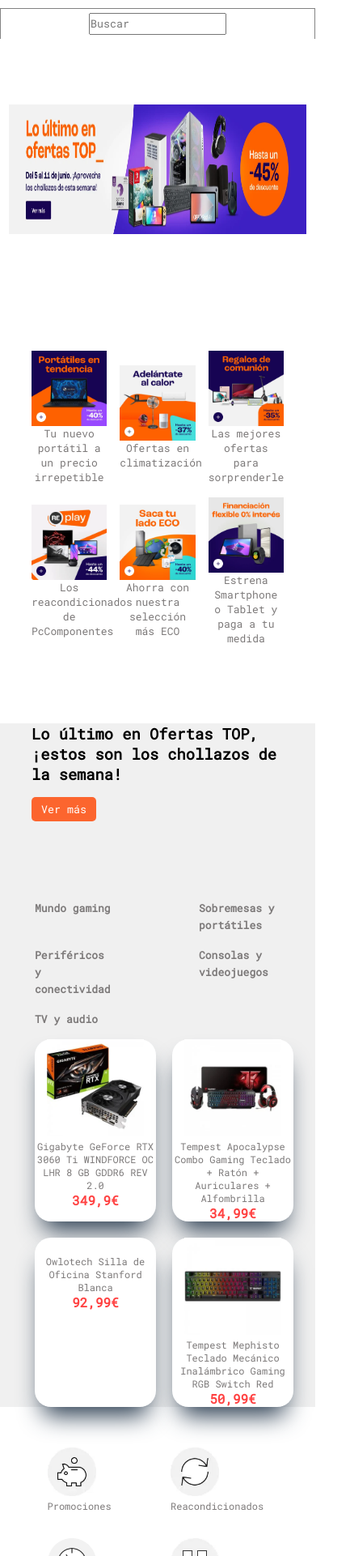
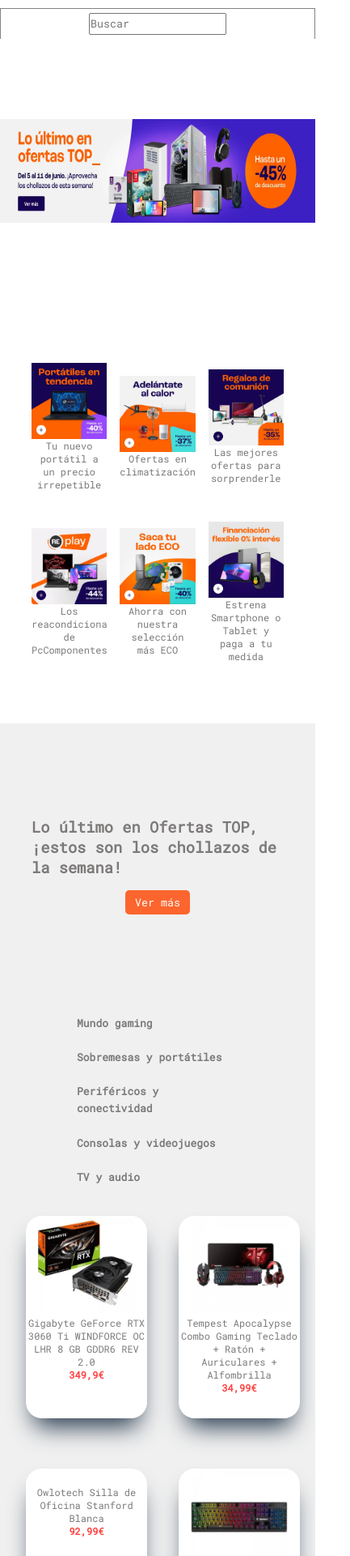
Before and after one commit to Screk/Proyecto1, a plain HTML site: page Mi_proyecto/index.html in a window 390 px wide. Shown: the part 79-2000 px from the top of the page at 81% size, 433 px wide, since content can reach past the window. Drawn offline with Linux system fonts and the light colour scheme.

Commit message:
fix the errors

```diff
--- a/Mi_proyecto/style.css
+++ b/Mi_proyecto/style.css
@@ -9,6 +9,8 @@
     margin: 0;
     padding: 0;
     font-family: 'Roboto Mono', monospace;
+    max-width: 100%;
+    overflow-x: hidden;
 }
 
 a {
@@ -17,6 +19,15 @@
 
 li {
     list-style-type: none;
+}
+
+h1, h2, h3, h4, h5 {
+    color: var(--primary);
+}
+
+p {
+    color: var(--primary);
+    font-size: 12px;
 }
 
 
@@ -82,9 +93,6 @@
     width: 25px;
 }
 
-.Mi_cuenta > p {
-    font-size: 12px;
-}
 
 .Mi_cesta {
     display: flex;
@@ -125,6 +133,7 @@
 
 .first_section {
     height: 100vh;
+    width: 100vw;
     display: flex;
     flex-direction: column;
     justify-content: center;
@@ -132,7 +141,9 @@
 }
 
 .oferta_top {
+    height: 300px;
     display: flex;
+    align-items: center;
     margin: 4rem;
 }
 
@@ -143,12 +154,15 @@
 }
 
 .oferta_top > a > img {
-    width: 90%;
+    width: 80%;
+    height: 100%;
+    overflow-y: hidden;
 }
 
 .ofertas_top {
     width: 80%;
-    margin: 5rem;
+    height: 300px;
+    margin: 4rem;
     font-size: 15px;
     display: grid;
     grid-template-columns: repeat(auto-fill, minmax(170px, 1fr));
@@ -164,8 +178,6 @@
 
 .ofertas_top > a > p {
     text-align: center;
-    color: var(--primary);
-    font-size: 13px;
 }
 
 .second_section {
@@ -209,6 +221,7 @@
 }
 
 .second_article_ul1 {
+    width: 100%;
     display: grid;
     grid-template-columns: repeat(auto-fill, minmax(120px, 1fr));
     gap: 1rem;
@@ -228,12 +241,16 @@
     display: grid;
     grid-template-columns: repeat(auto-fill, minmax(180px, 200px));
     gap: 20px;
+    justify-content: center;
+    align-items: center;
+    height: 300px;
 
 }
 
 .second_article_ul2 > li {
     background-color: var(--tertiary);
     width: 100%;
+    height: 250px;
     text-align: center;
     border-radius: 20px;
     box-shadow: rgb(38, 57, 77) 0px 20px 30px -10px;
@@ -243,10 +260,6 @@
     width: 80%;
 }
 
-.first_p {
-    color: var(--primary);
-    font-size: 12px;
-}
 
 .second_p {
     color: rgb(255, 66, 66);
@@ -256,7 +269,10 @@
     display: flex;
     flex-direction: column;
     align-items: center;
-    height: 100vh;
+    justify-content: center;
+    height: 120vh;
+    width: 100vw;
+    gap: 5rem;
 }
 
 .third_section_ul {
@@ -280,11 +296,6 @@
     width: 60px;
 }
 
-.third_section_ul > li > a > p {
-    font-size: 12px;
-    color: var(--primary);
-}
-
 .third_section_article {
     margin-top: 5rem;
     display: flex;
@@ -293,13 +304,14 @@
 }
 
 .third_section_article > h3 {
-    margin-left: 25rem;
+    margin-left: 2rem;
 }
 
 .third_section_ul2 {
-    width: 100vw;
-    margin-left: 25rem;
+    width: 80vw;
     display: grid;
+    justify-content: center;
+    align-items: center;
     grid-template-columns: repeat(auto-fill, minmax(150px, 1fr));
     gap: 2rem;
 }
@@ -309,12 +321,17 @@
 }
 
 .fourth_section {
+    display: flex;
+    justify-content: center;
+    align-items: center;
     height: 50vh;
     width: 100vw;
     background-color: #d8d8d8;
+    overflow-y: hidden;
 }
 
 .fourth_section_ul {
+    width: 100%;
     display: flex;
     flex-direction: column;
     margin: 5rem;
@@ -333,9 +350,6 @@
     color: var(--primary);
 }
 
-.fourth_section_ul > li > a > h4 {
-    color: var(--primary);
-}
 
 @media screen and ( max-width: 1000px) {
     .nav_div > a >p {
@@ -354,45 +368,61 @@
     nav > input {
         display: none;
     }
+
+    .oferta_top {
+        height: 200px;
+        width: 100%;
+    }
+
     .oferta_top > a > img {
-        width: 23rem;
-        height: 10rem;
+        width: 100%;
+        height: 8rem;
     }
 
     .ofertas_top {
         grid-template-columns: repeat(auto-fill, minmax(90px, 1fr));
+        height: 400px;
     }
 
     .second_section {
         flex-direction: column;
-        height: 100vh;
+        height: 150vh;
         width: 100vw;
     }
 
     .first_article {
         width: 80vw;
+        height: 200px;
+        justify-content: center;
+        align-items: center;
     }
 
     .second_article {
-        margin-right: 70px;
+        width: 100vw;
+        align-items: center;
     }
 
     .second_article_ul1 {
-        width: 100vw;
+        width: 200px;
+        height: 300px;
+        align-items: center;
+        justify-content: center;
     }
 
     .second_article_ul1 > li {
-        width: 100px;
+        width: 100%;
     }
 
 
     .second_article_ul2 {
-        grid-template-columns: repeat(2, minmax(50%, 1fr));
-        width: 300px;
+        grid-template-columns: repeat(2, minmax(100px, 1fr));
+        width: 100%;
+        height: 100%;
+        padding-left: 2rem;
     }
 
     .second_article_ul2 > li {
-        width: 100%;
+        width: 150px;
     }
 
     .third_section {
@@ -401,6 +431,9 @@
 
     .third_section_ul {
         grid-template-columns: repeat(2, minmax(100px, 1fr));
+        justify-content: center;
+        align-items: center;
+        padding-left: 2rem;
     }
 
     .third_section_ul2 {
@@ -408,9 +441,6 @@
         width:20rem;
     }
 
-    .third_section_article {
-        margin-right: 400px;
-    }
 }
 
 @media screen and (min-width: 1000px){
```
